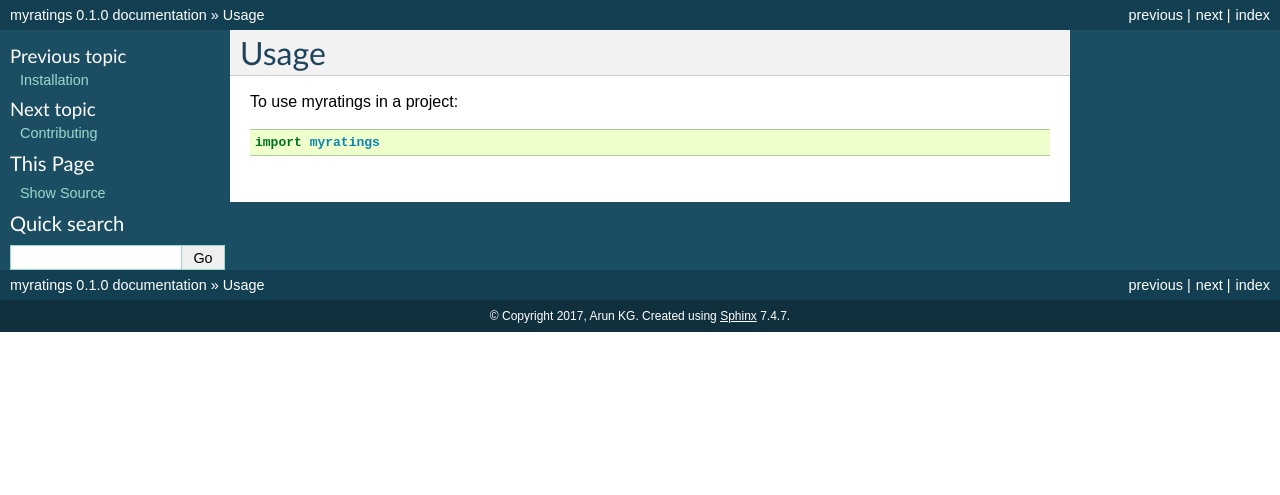
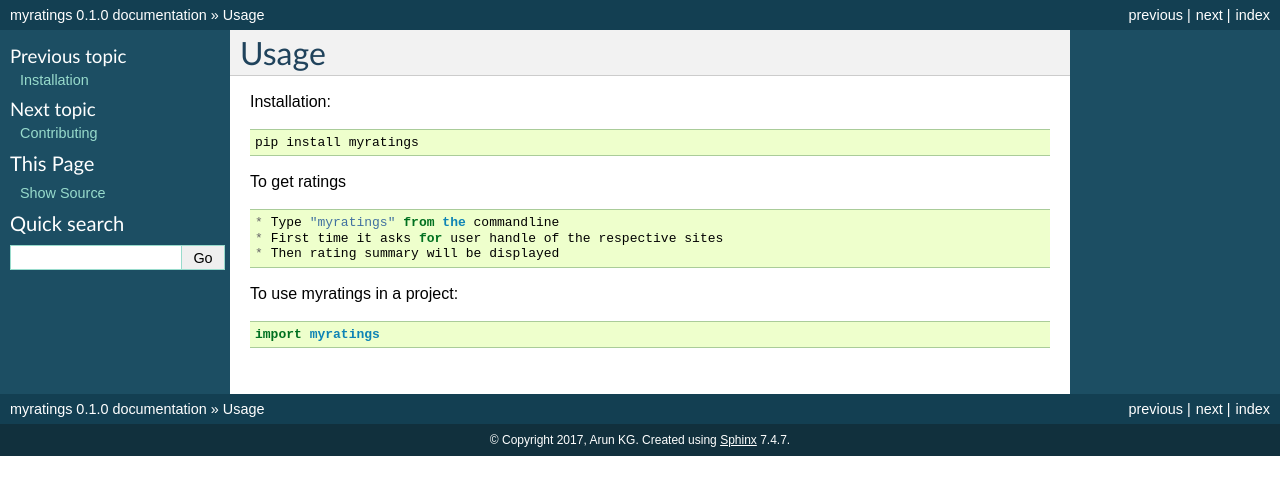
Before and after one commit to kgarun/myratings, a Sphinx documentation site: the page built from docs/usage.rst, in a window 1280 px wide. Shown: the top 495 px of the page. Built offline with Sphinx 7.4.7, drawn with Linux system fonts in a browser that asks for light colours; pages that are not in the unit, such as notebooks, are missing from menus.

Commit message:
Update usage.rst

```diff
--- a/docs/usage.rst
+++ b/docs/usage.rst
@@ -2,6 +2,17 @@
 Usage
 =====
 
+Installation::
+
+   pip install myratings
+
+To get ratings ::
+
+    * Type "myratings" from the commandline
+    * First time it asks for user handle of the respective sites
+    * Then rating summary will be displayed
+
+
 To use myratings in a project::
 
     import myratings
```
